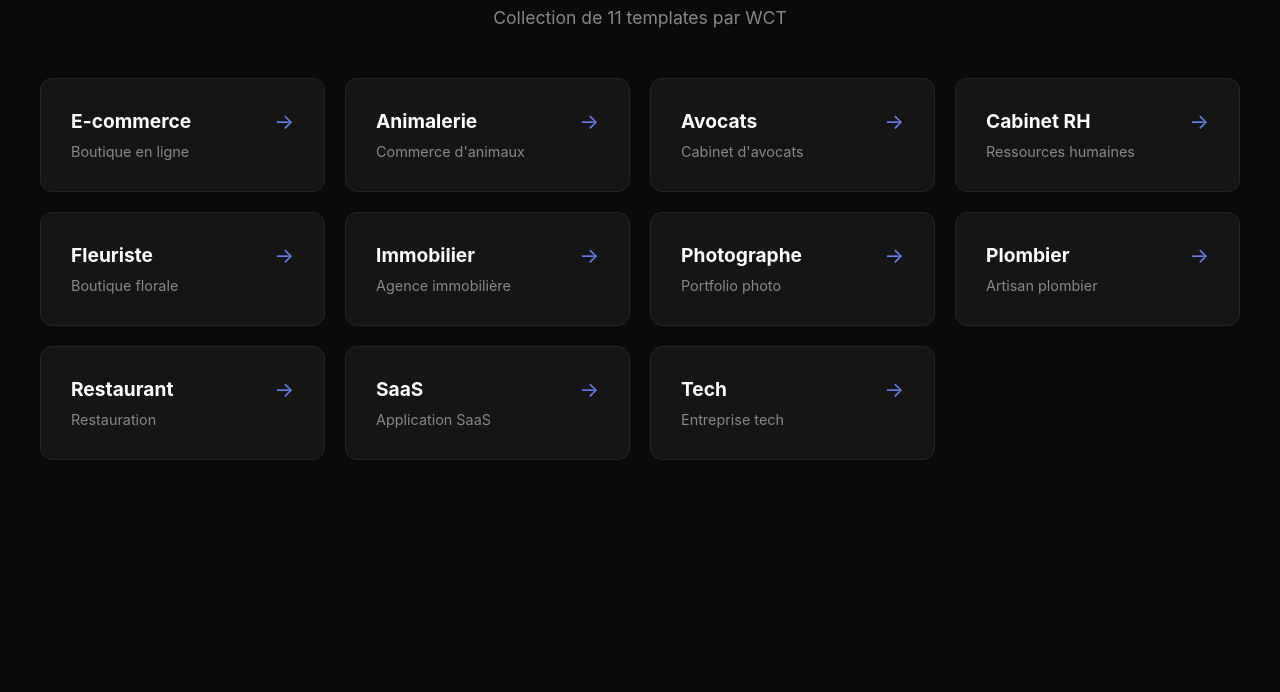
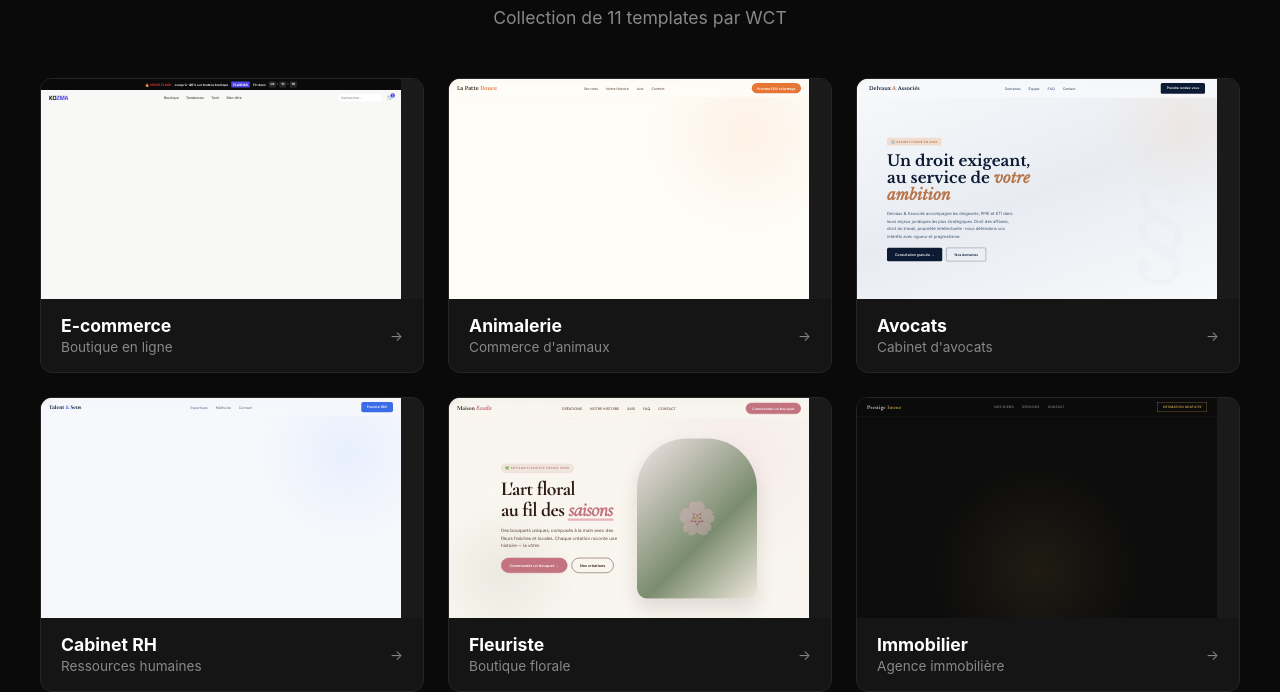
Before and after one commit to creacress/templates-website-wct, a plain HTML site: page index.html in a window 1280 px wide. Shown: the part 112-804 px from the top of the page. Drawn offline with nearby package versions, Linux system fonts and the light colour scheme.

Commit message:
Add live iframe previews and OG meta tags to landing page

```diff
--- a/index.html
+++ b/index.html
@@ -4,6 +4,11 @@
     <meta charset="UTF-8">
     <meta name="viewport" content="width=device-width, initial-scale=1.0">
     <title>Templates Website - WCT</title>
+    <meta name="description" content="Collection de 11 templates de sites web professionnels par WebCresson Tech">
+    <meta property="og:title" content="Templates Website - WCT">
+    <meta property="og:description" content="Collection de 11 templates de sites web professionnels">
+    <meta property="og:type" content="website">
+    <meta property="og:url" content="https://templates-website-wct.vercel.app">
     <style>
         * { margin: 0; padding: 0; box-sizing: border-box; }
         body {
@@ -30,8 +35,8 @@
         }
         .grid {
             display: grid;
-            grid-template-columns: repeat(auto-fill, minmax(280px, 1fr));
-            gap: 20px;
+            grid-template-columns: repeat(auto-fill, minmax(360px, 1fr));
+            gap: 24px;
             max-width: 1200px;
             width: 100%;
         }
@@ -40,28 +45,51 @@
             background: #151515;
             border: 1px solid #252525;
             border-radius: 12px;
-            padding: 30px;
             text-decoration: none;
             color: #fff;
             transition: all 0.3s ease;
+            overflow: hidden;
         }
         a.card:hover {
             border-color: #667eea;
             transform: translateY(-4px);
             box-shadow: 0 8px 30px rgba(102, 126, 234, 0.15);
         }
-        .card h2 {
-            font-size: 1.2rem;
-            margin-bottom: 8px;
+        .preview {
+            width: 100%;
+            height: 220px;
+            overflow: hidden;
+            position: relative;
+            background: #1a1a1a;
         }
-        .card span {
+        .preview iframe {
+            width: 1440px;
+            height: 900px;
+            border: none;
+            transform: scale(0.25);
+            transform-origin: top left;
+            pointer-events: none;
+        }
+        .card-info {
+            padding: 16px 20px;
+            display: flex;
+            justify-content: space-between;
+            align-items: center;
+        }
+        .card-info h2 {
+            font-size: 1.1rem;
+        }
+        .card-info span {
             color: #888;
-            font-size: 0.9rem;
+            font-size: 0.85rem;
         }
-        .card .arrow {
-            float: right;
+        .arrow {
             font-size: 1.3rem;
             color: #667eea;
+        }
+        @media (max-width: 480px) {
+            .grid { grid-template-columns: 1fr; }
+            h1 { font-size: 1.8rem; }
         }
     </style>
 </head>
@@ -70,59 +98,48 @@
     <p class="subtitle">Collection de 11 templates par WCT</p>
     <div class="grid">
         <a class="card" href="/demo-E-commerce/">
-            <span class="arrow">→</span>
-            <h2>E-commerce</h2>
-            <span>Boutique en ligne</span>
+            <div class="preview"><iframe src="/demo-E-commerce/" loading="lazy" tabindex="-1"></iframe></div>
+            <div class="card-info"><div><h2>E-commerce</h2><span>Boutique en ligne</span></div><span class="arrow">→</span></div>
         </a>
         <a class="card" href="/demo-animalerie/">
-            <span class="arrow">→</span>
-            <h2>Animalerie</h2>
-            <span>Commerce d'animaux</span>
+            <div class="preview"><iframe src="/demo-animalerie/" loading="lazy" tabindex="-1"></iframe></div>
+            <div class="card-info"><div><h2>Animalerie</h2><span>Commerce d'animaux</span></div><span class="arrow">→</span></div>
         </a>
         <a class="card" href="/demo-avocats/">
-            <span class="arrow">→</span>
-            <h2>Avocats</h2>
-            <span>Cabinet d'avocats</span>
+            <div class="preview"><iframe src="/demo-avocats/" loading="lazy" tabindex="-1"></iframe></div>
+            <div class="card-info"><div><h2>Avocats</h2><span>Cabinet d'avocats</span></div><span class="arrow">→</span></div>
         </a>
         <a class="card" href="/demo-cabinet-RH/">
-            <span class="arrow">→</span>
-            <h2>Cabinet RH</h2>
-            <span>Ressources humaines</span>
+            <div class="preview"><iframe src="/demo-cabinet-RH/" loading="lazy" tabindex="-1"></iframe></div>
+            <div class="card-info"><div><h2>Cabinet RH</h2><span>Ressources humaines</span></div><span class="arrow">→</span></div>
         </a>
         <a class="card" href="/demo-fleuriste/">
-            <span class="arrow">→</span>
-            <h2>Fleuriste</h2>
-            <span>Boutique florale</span>
+            <div class="preview"><iframe src="/demo-fleuriste/" loading="lazy" tabindex="-1"></iframe></div>
+            <div class="card-info"><div><h2>Fleuriste</h2><span>Boutique florale</span></div><span class="arrow">→</span></div>
         </a>
         <a class="card" href="/demo-immobilier/">
-            <span class="arrow">→</span>
-            <h2>Immobilier</h2>
-            <span>Agence immobilière</span>
+            <div class="preview"><iframe src="/demo-immobilier/" loading="lazy" tabindex="-1"></iframe></div>
+            <div class="card-info"><div><h2>Immobilier</h2><span>Agence immobilière</span></div><span class="arrow">→</span></div>
         </a>
         <a class="card" href="/demo-photographe/">
-            <span class="arrow">→</span>
-            <h2>Photographe</h2>
-            <span>Portfolio photo</span>
+            <div class="preview"><iframe src="/demo-photographe/" loading="lazy" tabindex="-1"></iframe></div>
+            <div class="card-info"><div><h2>Photographe</h2><span>Portfolio photo</span></div><span class="arrow">→</span></div>
         </a>
         <a class="card" href="/demo-plombier/">
-            <span class="arrow">→</span>
-            <h2>Plombier</h2>
-            <span>Artisan plombier</span>
+            <div class="preview"><iframe src="/demo-plombier/" loading="lazy" tabindex="-1"></iframe></div>
+            <div class="card-info"><div><h2>Plombier</h2><span>Artisan plombier</span></div><span class="arrow">→</span></div>
         </a>
         <a class="card" href="/demo-restaurant/">
-            <span class="arrow">→</span>
-            <h2>Restaurant</h2>
-            <span>Restauration</span>
+            <div class="preview"><iframe src="/demo-restaurant/" loading="lazy" tabindex="-1"></iframe></div>
+            <div class="card-info"><div><h2>Restaurant</h2><span>Restauration</span></div><span class="arrow">→</span></div>
         </a>
         <a class="card" href="/demo-saas/">
-            <span class="arrow">→</span>
-            <h2>SaaS</h2>
-            <span>Application SaaS</span>
+            <div class="preview"><iframe src="/demo-saas/" loading="lazy" tabindex="-1"></iframe></div>
+            <div class="card-info"><div><h2>SaaS</h2><span>Application SaaS</span></div><span class="arrow">→</span></div>
         </a>
         <a class="card" href="/demo-tech/">
-            <span class="arrow">→</span>
-            <h2>Tech</h2>
-            <span>Entreprise tech</span>
+            <div class="preview"><iframe src="/demo-tech/" loading="lazy" tabindex="-1"></iframe></div>
+            <div class="card-info"><div><h2>Tech</h2><span>Entreprise tech</span></div><span class="arrow">→</span></div>
         </a>
     </div>
 </body>
```
